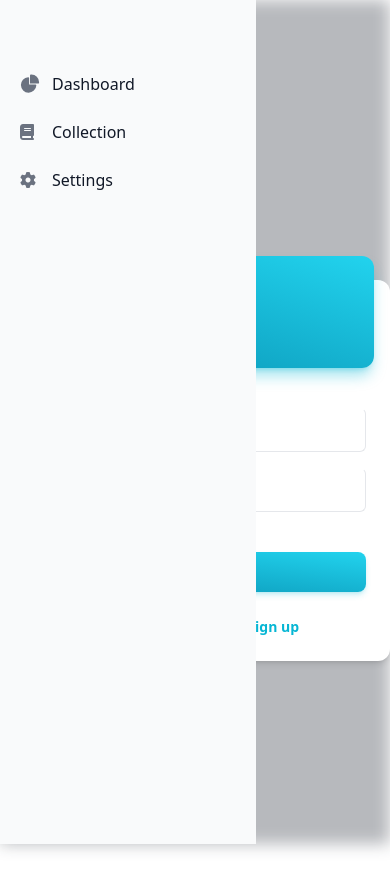
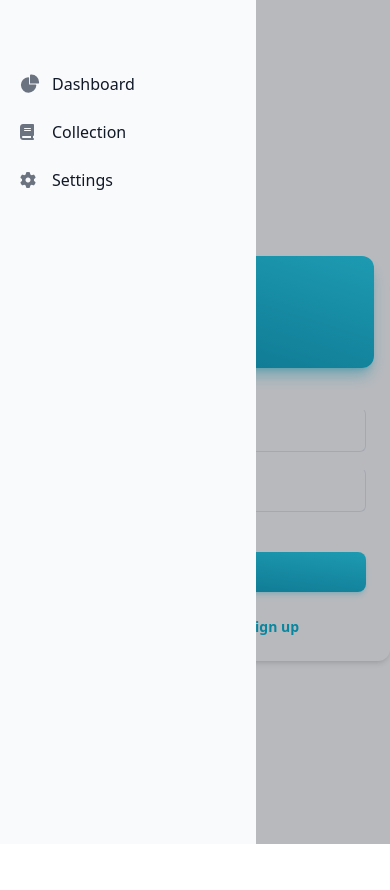
Before and after one commit to ftaskoski/ReadEase, a Vue app: page /login in a window 390 px wide. Both pictures are taken after a click on the button 32 px from the left and 28 px from the top of the page. Built offline with nearby package versions, Linux system fonts and the light colour scheme; no server answers.

Commit message:
sidebar open fix

```diff
--- a/src/components/sideBar.vue
+++ b/src/components/sideBar.vue
@@ -112,11 +112,10 @@
       </aside>
       <div
         v-if="isSidebarOpen"
-        class="fixed inset-0 bg-gray-900 bg-opacity-30 blur"
+        class="fixed inset-0 bg-gray-900 bg-opacity-30 z-10"
         @click="toggleSidebar"
         :class="{ 'overflow-hidden': isSidebarOpen }"
       >
-        <!-- You can add any additional content here -->
       </div>
     </div>
   </div>
```
